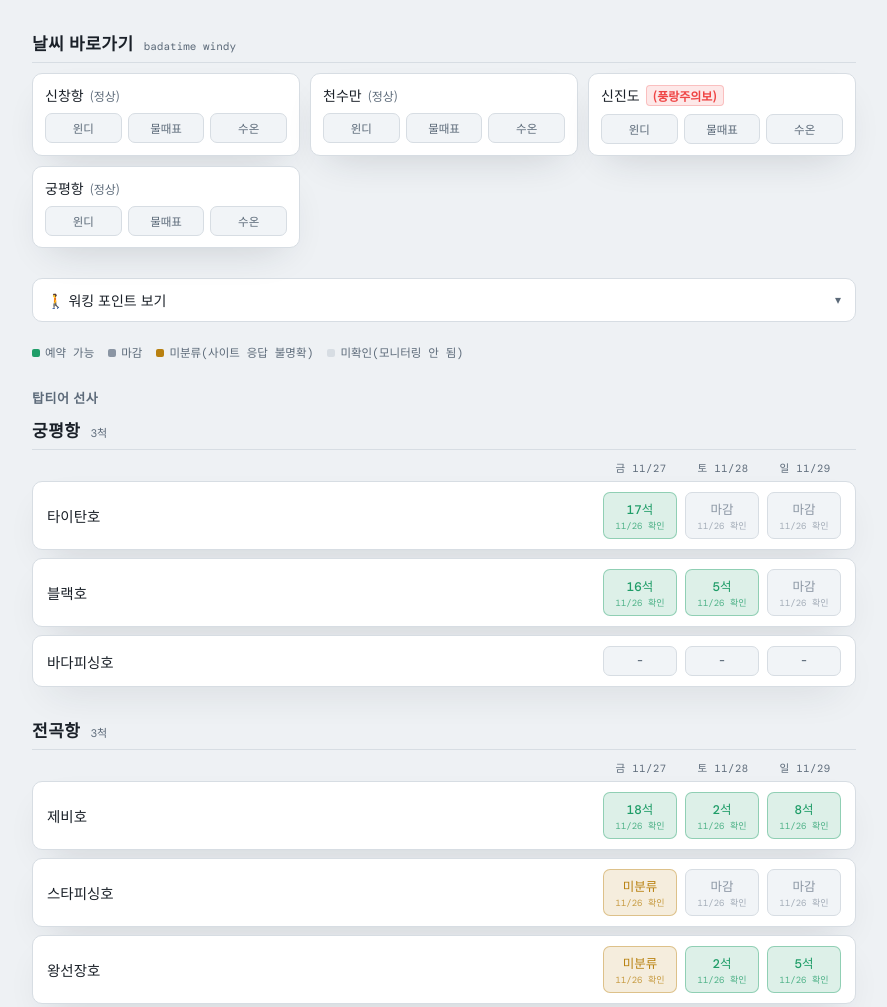
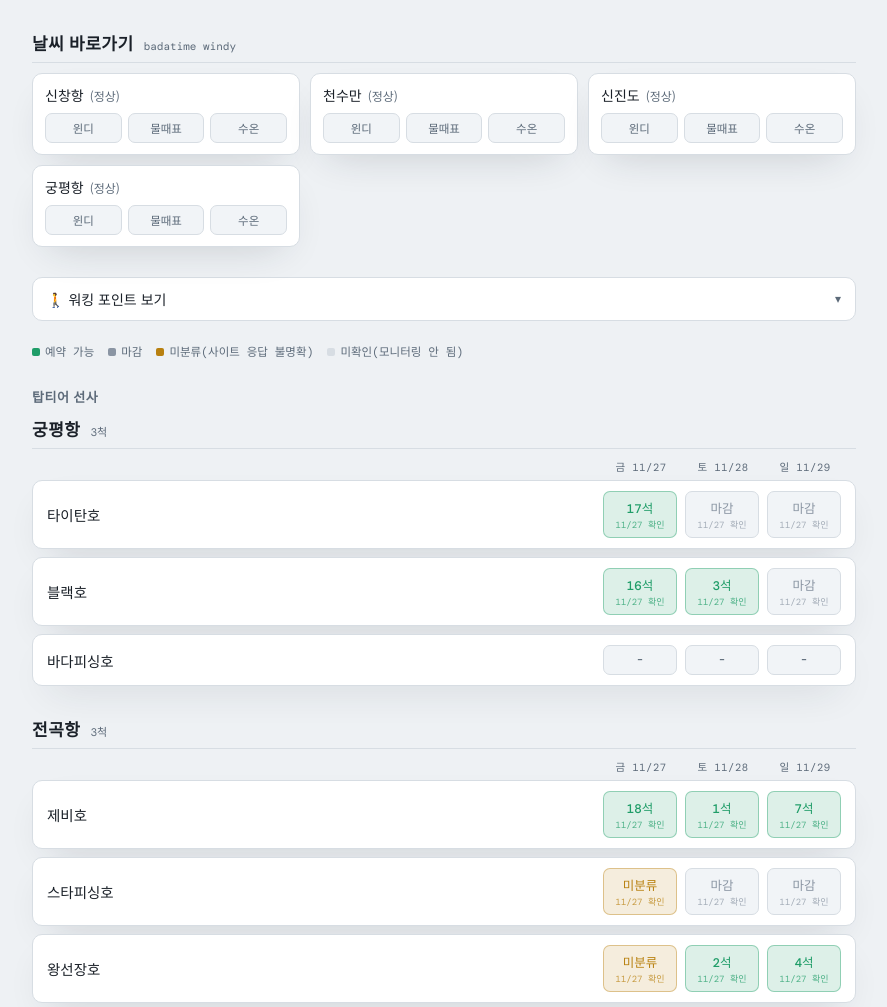
Before and after one commit to jkeolham/hojak-boats, a plain HTML site: page index.html in a window 1280 px wide. Shown: the top 1007 px of the page, without its empty margins (196-1083 px from the left). Drawn offline with nearby package versions, Linux system fonts and the light colour scheme.

Commit message:
chore(auto): update weekend boat reservation status (2026-11-27 03:04)

```diff
--- a/index.html
+++ b/index.html
@@ -181,7 +181,7 @@
   <div id="otherPorts"></div>
 </div>
 
-<footer class="foot">HOJAK FLEET DISPATCH · 최신 자동 갱신 2026-11-26 16:51 (N100 reservation-monitor)</footer>
+<footer class="foot">HOJAK FLEET DISPATCH · 최신 자동 갱신 2026-11-27 03:04 (N100 reservation-monitor)</footer>
 
 <script>
 (function(){
@@ -194,21 +194,21 @@
         "label": "금",
         "date": "11/27",
         "iso": "2026-11-27",
-        "checked": "2026-11-26"
+        "checked": "2026-11-27"
     },
     {
         "key": "sat",
         "label": "토",
         "date": "11/28",
         "iso": "2026-11-28",
-        "checked": "2026-11-26"
+        "checked": "2026-11-27"
     },
     {
         "key": "sun",
         "label": "일",
         "date": "11/29",
         "iso": "2026-11-29",
-        "checked": "2026-11-26"
+        "checked": "2026-11-27"
     }
 ];
 
@@ -248,7 +248,7 @@
                     },
                     "sat": {
                         "status": "가능",
-                        "seats": 5,
+                        "seats": 3,
                         "url": "http://kungpyeong.com/_core/module/reservation_boat_v5.1/popup.step1.php?date=20261128&PA_N_UID=4393&PH_N_UID=0&PS_N_UID=27362"
                     },
                     "sun": {
@@ -283,12 +283,12 @@
                     },
                     "sat": {
                         "status": "가능",
-                        "seats": 2,
+                        "seats": 1,
                         "url": "http://jebi.sunsang24.com/mypage/reservation_ready/1640648"
                     },
                     "sun": {
                         "status": "가능",
-                        "seats": 8,
+                        "seats": 7,
                         "url": "http://jebi.sunsang24.com/mypage/reservation_ready/1640649"
                     }
                 }
@@ -330,7 +330,7 @@
                     },
                     "sun": {
                         "status": "가능",
-                        "seats": 5,
+                        "seats": 4,
                         "url": "http://king.sunsang24.com/mypage/reservation_ready/1612678"
                     }
                 }
@@ -398,7 +398,7 @@
                     },
                     "sun": {
                         "status": "가능",
-                        "seats": 7,
+                        "seats": 3,
                         "url": "http://niceho.com/_core/module/reservation_boat_v5.2_seat1/popup.step1.php?date=20261129&PA_N_UID=176&PH_N_UID=0&PS_N_UID=24004"
                     }
                 }
@@ -418,8 +418,8 @@
                         "url": "http://xn--hq1b31ko5fzpfdsxrtb.com/_core/module/reservation_boat_v5.1/popup.step1.php?date=20261128&PA_N_UID=1685&PH_N_UID=0&PS_N_UID=6114"
                     },
                     "sun": {
-                        "status": "마감",
-                        "seats": 0,
+                        "status": "가능",
+                        "seats": 1,
                         "url": "http://xn--hq1b31ko5fzpfdsxrtb.com/_core/module/reservation_boat_v5.1/popup.step1.php?date=20261129&PA_N_UID=1685&PH_N_UID=0&PS_N_UID=6114"
                     }
                 }
@@ -456,7 +456,7 @@
                     },
                     "sat": {
                         "status": "가능",
-                        "seats": 6,
+                        "seats": 2,
                         "url": "http://youngjinho.net/_core/module/reservation_boat_v5.2_seat1/popup.step1.php?date=20261128&PA_N_UID=801&PH_N_UID=0&PS_N_UID=31332"
                     },
                     "sun": {
@@ -547,7 +547,7 @@
     },
     {
         "name": "신진도",
-        "status": "풍랑주의보",
+        "status": "정상",
         "idx": 231
     },
     {
```
